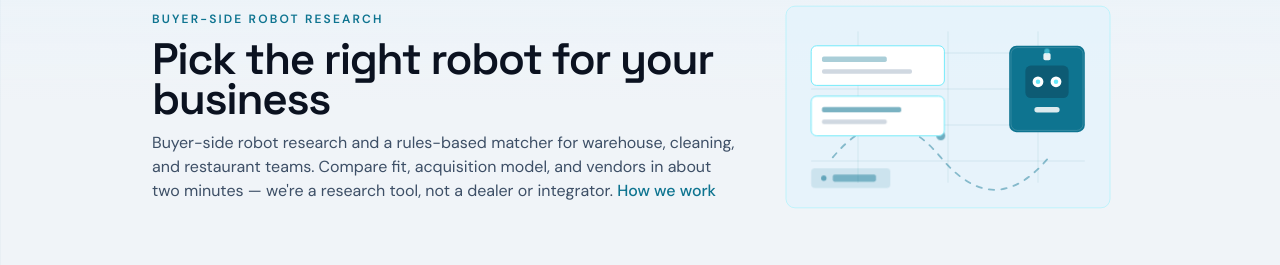
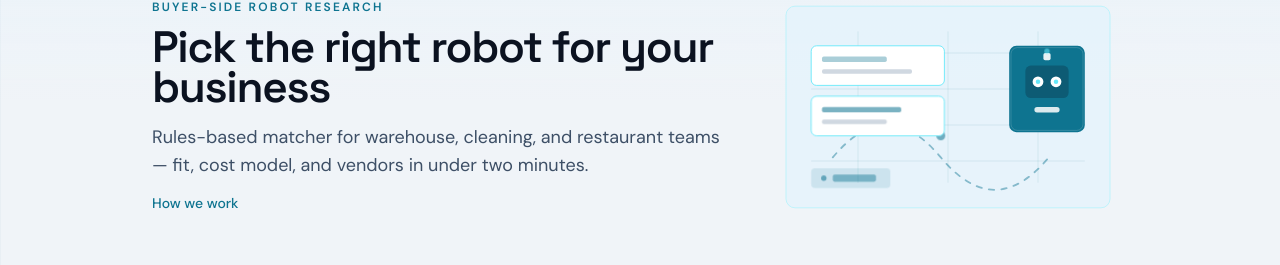
Before and after one commit to BeGood2Me/Pick-The-Robot, a Next.js app: page / in a window 1280 px wide. Shown: the part 124-389 px from the top of the page. Built offline with nearby package versions, Linux system fonts and the light colour scheme; no server answers.

Commit message:
Shorten homepage hero copy for lighter first impression.
Replace the dense intro paragraph with one line of value prop and a separate How we work link.

Co-authored-by: Cursor <cursoragent@cursor.com>

```diff
--- a/src/app/page.tsx
+++ b/src/app/page.tsx
@@ -41,11 +41,12 @@ export default function HomePage() {
               <h1 className="font-display text-3xl font-semibold leading-[1.1] sm:text-4xl lg:text-[2.75rem]">
                 Pick the right robot for your business
               </h1>
-              <p className="mt-3 max-w-2xl text-ink-muted">
-                Buyer-side robot research and a rules-based matcher for warehouse, cleaning, and
-                restaurant teams. Compare fit, acquisition model, and vendors in about two minutes —
-                we&apos;re a research tool, not a dealer or integrator.{' '}
-                <Link href="/about" className="font-medium text-accent hover:underline">
+              <p className="mt-4 max-w-xl text-lg text-ink-muted">
+                Rules-based matcher for warehouse, cleaning, and restaurant teams — fit, cost
+                model, and vendors in under two minutes.
+              </p>
+              <p className="mt-3">
+                <Link href="/about" className="text-sm font-medium text-accent hover:underline">
                   How we work
                 </Link>
               </p>
```
